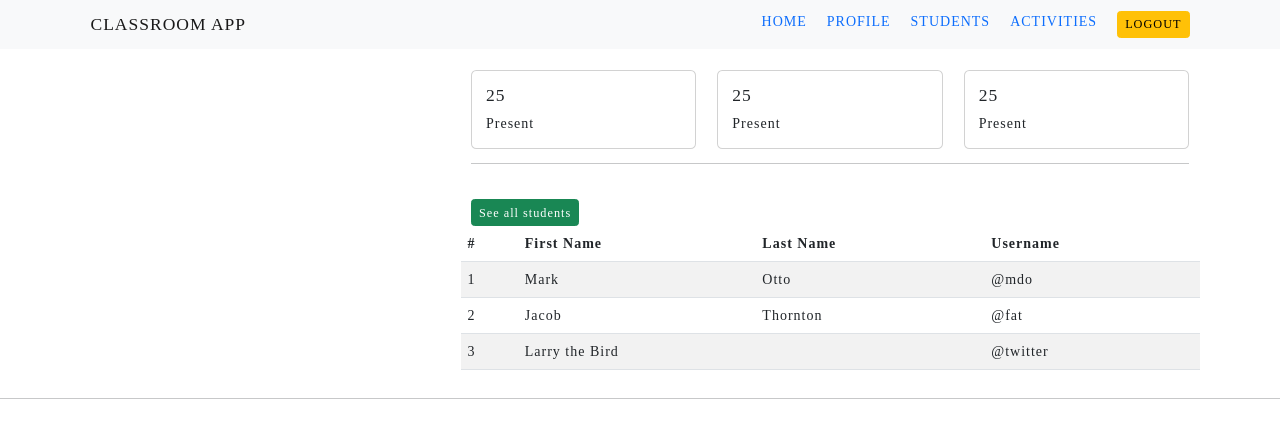
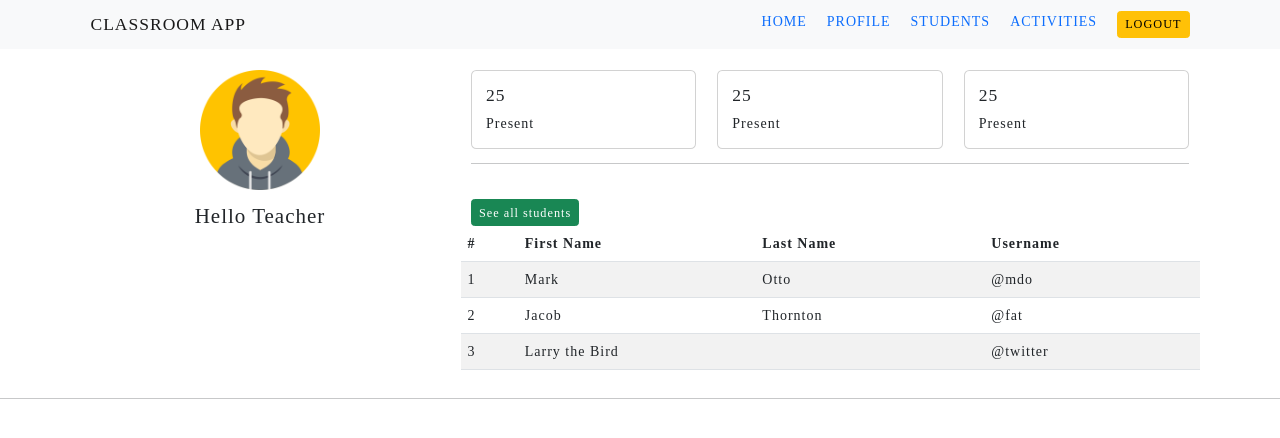
Before and after one commit to jacobeugenio/ClassroomApp-FE, a React (Create React App) app: page /teacher in a window 1280 px wide. Shown: the top 438 px of the page. Built offline with nearby package versions, Linux system fonts and the light colour scheme; no server answers; a web font is replaced by a local one.

Commit message:
minor changes

```diff
--- a/src/components/teacher/Home.jsx
+++ b/src/components/teacher/Home.jsx
@@ -8,7 +8,7 @@ import Container from "react-bootstrap/Container";
 import Table from "react-bootstrap/Table";
 import Button from "react-bootstrap/Button";
 import API_Service from "../../api-service/API_Service";
-
+import T_Image from "../../img/ava2.png";
 const Home = () => {
   const [teacher, setTeacher] = useState([]);
 
@@ -39,6 +39,14 @@ const Home = () => {
             {" "}
             {/* <Teach_Profile data={teacher} /> */}
             {/* {teacher.length > 0 && <Teach_Profile data={teacher} />} */}
+            <div className="text-center">
+              <Card.Img
+                variant="top"
+                style={{ width: 120, height: 120 }}
+                src={T_Image}
+              />
+              <h4 className="mt-3">Hello Teacher {teacher.fname}</h4>
+            </div>
           </Col>
           <Col sm={8}>
             {" "}
--- a/src/components/teacher/Students.jsx
+++ b/src/components/teacher/Students.jsx
@@ -2,7 +2,7 @@ import React, { useEffect, useState } from "react";
 
 import Header from "../../layout/Header";
 import StudentDetails from "./student-component/StudentDetails";
-import StudentRegmodal from "./student-component/StudentRegModal";
+import StudentRegModal from "./student-component/StudentRegModal";
 
 import API_Service from "../../api-service/API_Service";
 
@@ -30,7 +30,7 @@ const Students = () => {
       <Container className="my-4">
         <h3>Students List</h3>
         <hr />
-        <StudentRegmodal />
+        <StudentRegModal />
       </Container>
       <Container>
         <StudentDetails data={data} />
```
Also changed, not shown: src/img/ava2.png (added).
